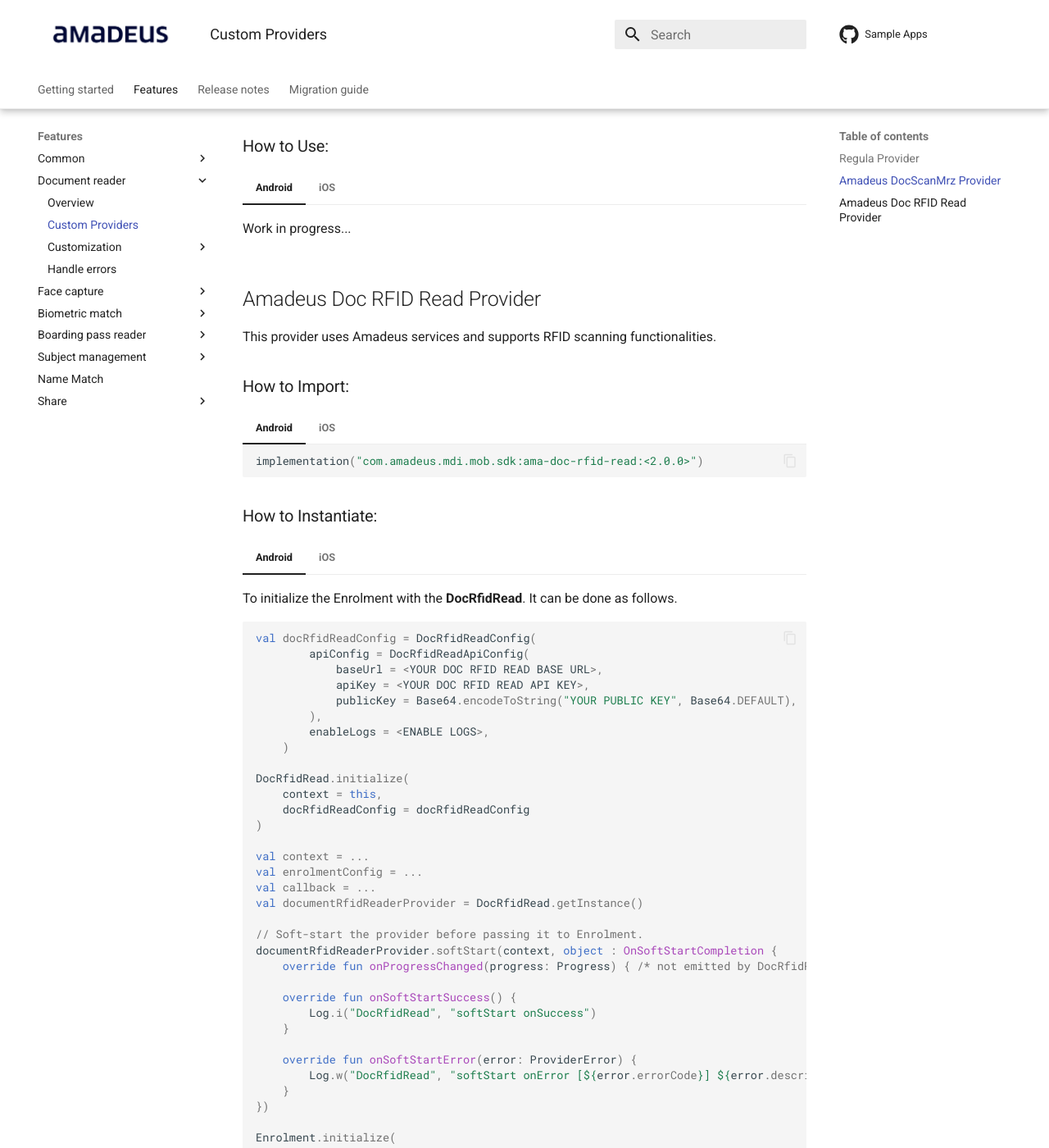
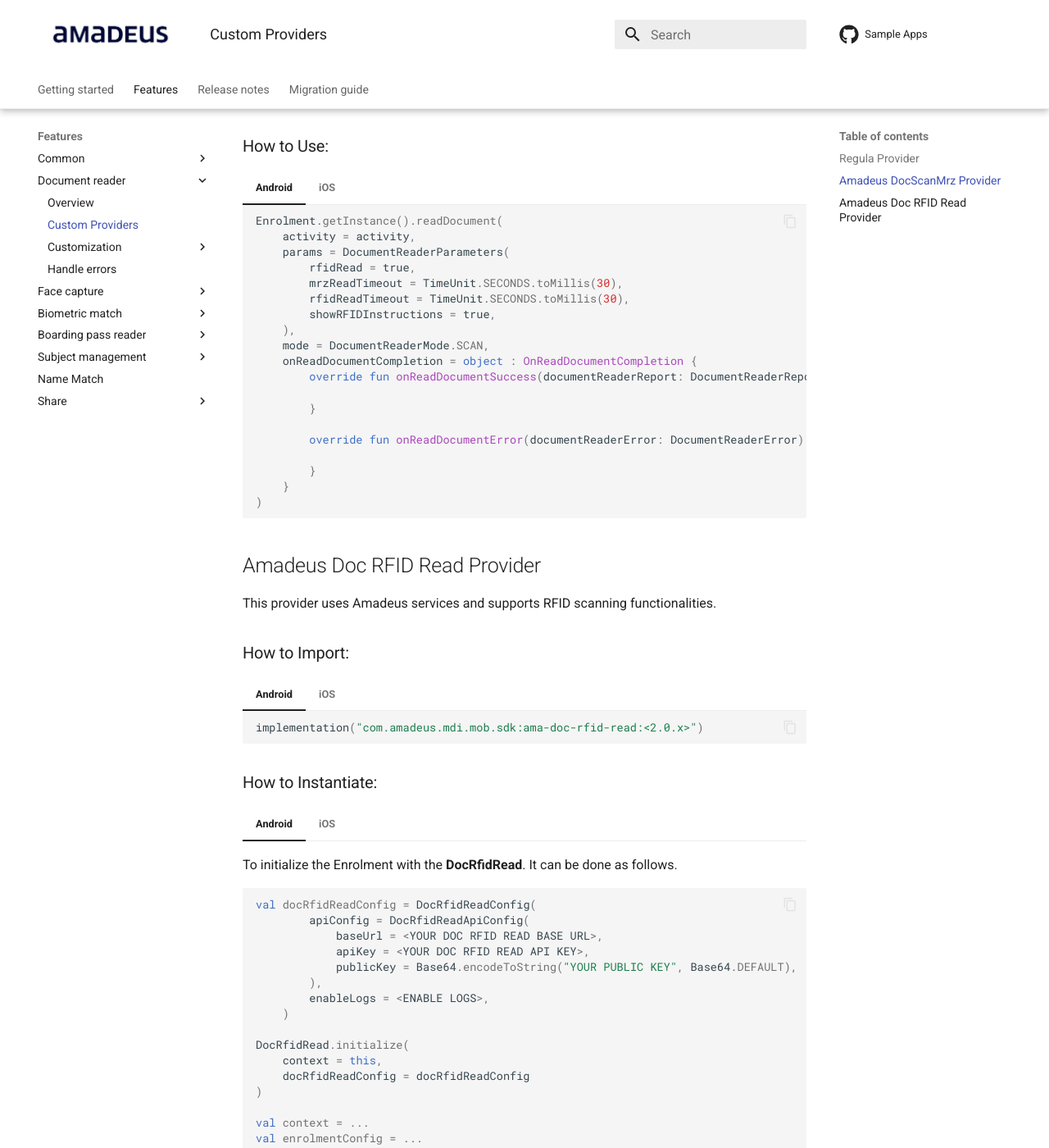
Before and after one commit to vbmobile/mobile-id-documentation, an MkDocs documentation site: the page built from docs/Features/DocumentReader/DocumentReader_Providers.md, in a window 1280 px wide and 1400 px high, scrolled down 2099 px. Shown: the whole window at 82% size. Built offline with MkDocs 1.6.1 and Material for MkDocs 9.7.7, drawn with Linux system fonts in a browser that asks for light colours; the version menu is left out; some of the changed text lies outside the part shown.

Commit message:
TRAVELERID-14672 - Fix minor inconsistencies

````diff
--- a/docs/Features/DocumentReader/DocumentReader_Providers.md
+++ b/docs/Features/DocumentReader/DocumentReader_Providers.md
@@ -177,7 +177,7 @@
 === "Android"
 
     ```kotlin
-    implementation("com.amadeus.mdi.mob.sdk:ama-doc-scan-mrz:<2.0.0>")
+    implementation("com.amadeus.mdi.mob.sdk:ama-doc-scan-mrz:<2.0.x>")
     ```
 
 === "iOS"
@@ -327,7 +327,27 @@
 
 === "Android"
 
-    Work in progress...
+    ```kotlin
+    Enrolment.getInstance().readDocument(
+        activity = activity,
+        params = DocumentReaderParameters(
+            rfidRead = true,
+            mrzReadTimeout = TimeUnit.SECONDS.toMillis(30),
+            rfidReadTimeout = TimeUnit.SECONDS.toMillis(30),
+            showRFIDInstructions = true,
+        ),
+        mode = DocumentReaderMode.SCAN,
+        onReadDocumentCompletion = object : OnReadDocumentCompletion {
+            override fun onReadDocumentSuccess(documentReaderReport: DocumentReaderReport) {
+
+            }
+
+            override fun onReadDocumentError(documentReaderError: DocumentReaderError) {
+
+            }
+        }
+    )
+    ```
 
 === "iOS"
 
@@ -360,7 +380,7 @@
 === "Android"
 
     ```kotlin
-    implementation("com.amadeus.mdi.mob.sdk:ama-doc-rfid-read:<2.0.0>")
+    implementation("com.amadeus.mdi.mob.sdk:ama-doc-rfid-read:<2.0.x>")
     ```
 
 === "iOS"
@@ -506,7 +526,23 @@
 
 === "Android"
 
-    N/A
+    Enrolment.getInstance().readDocumentRFID(
+        activity = requireActivity(),
+        params = DocumentReaderRFIDParameters(
+            rfidReadTimeout = docReaderRFIDParams.rfidReadTimeout,
+            showRFIDInstructions = docReaderRFIDParams.showRFIDInstructions,
+            mrzString = docReaderRFIDParams.mrzString
+        ),
+        onReadDocumentCompletion = object : OnReadDocumentCompletion {
+            override fun onReadDocumentSuccess(documentReaderReport: DocumentReaderReport) {
+
+            }
+
+            override fun onReadDocumentError(documentReaderError: DocumentReaderError) {
+
+            }
+        }
+    )
 
 === "iOS"
 
````
Also changed, not shown: docs/Features/Ultralight/Ultralight_Index.md (+1 -1 lines), docs/index.md (+11 -45 lines).
